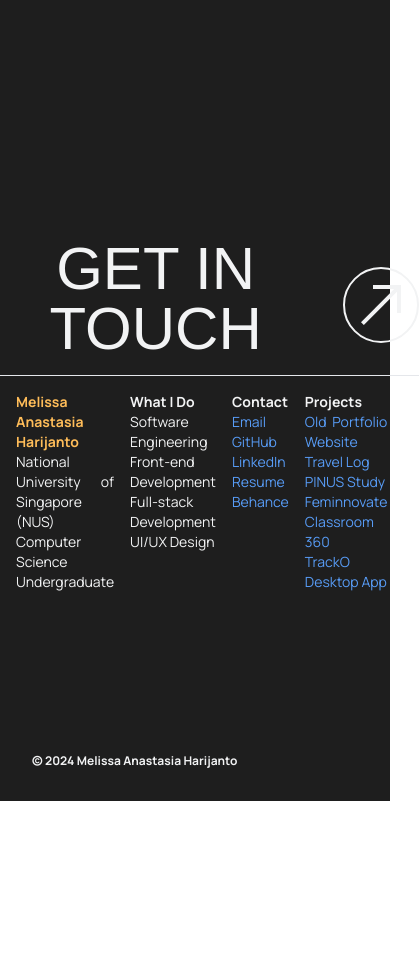
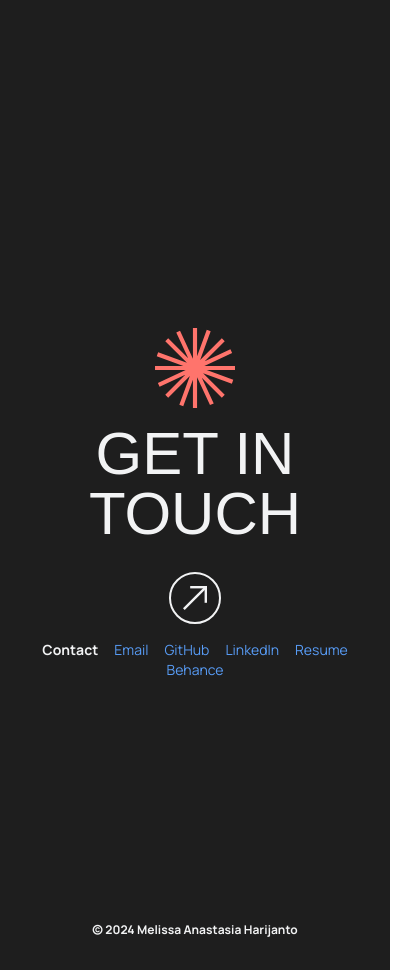
Before and after one commit to melissaharijanto/web-v4, a React (Vite) app: page / in a window 390 px wide. Shown: the part 5687-6657 px from the top of the page, 419 px wide, since content can reach past the window. Before the commit the page ends 6488 px from the top, so only its background shows below. Built offline with nearby package versions, Linux system fonts and the light colour scheme; a web font is replaced by a local one.

Commit message:
Make responsive footer

```diff
--- a/src/components/svgs/Asterisk.tsx
+++ b/src/components/svgs/Asterisk.tsx
@@ -1,14 +1,16 @@
 const Asterisk = ({
     fill = 'fill-[#FFFFFFF]',
     width,
+    className,
 }: {
     fill?: string;
     width: string;
+    className?: string;
 }) => {
     return (
         <svg
             xmlns="http://www.w3.org/2000/svg"
-            className={`${width}`}
+            className={`${width} ${className}`}
             zoomAndPan="magnify"
             preserveAspectRatio="xMidYMid meet"
             viewBox="0 0 2250 2250.000011"
--- a/src/pages/Footer.tsx
+++ b/src/pages/Footer.tsx
@@ -4,28 +4,38 @@ import { styles } from '../utils/css/styles';
 import { childVariantsThree } from '../utils/data/animation';
 import { motion } from 'framer-motion';
 import { footerLinks, links } from '../utils/data/links';
+import Asterisk from '../components/svgs/Asterisk';
 
 const Footer = () => {
     return (
         <div
-            className={`min-h-[80vh] relative mt-32 w-full flex flex-col justify-between`}>
+            className={`h-screen lg:h-[80vh] lg:min-h-[80vh] relative mt-32 w-full flex flex-col justify-between`}>
             <div />
             <div
-                className={`grid grid-cols-[3fr_7fr] place-items-center relative`}>
+                className={`flex flex-col justify-center items-center lg:grid lg:grid-cols-[1fr_3fr] lg:place-items-center relative`}>
                 <div />
                 <AnimationLayout className="w-full">
                     <div className="w-full">
                         <motion.div
                             variants={childVariantsThree}
-                            className="flex items-center gap-x-8">
+                            className="flex flex-col lg:flex-row lg:justify-start justify-center items-center gap-y-4 lg:gap-y-0 lg:gap-x-4">
+                            <Asterisk
+                                width="w-20"
+                                fill="fill-red"
+                                className="mt-2"
+                            />
                             <p className={`${styles['header-xl']}`}>
-                                GET IN TOUCH
+                                GET IN
+                                <span className="lg:hidden">
+                                    <br />
+                                </span>{' '}
+                                TOUCH
                             </p>
                             <a
                                 href={links.email}
-                                className="border-2 border-white rounded-full p-4 group hover:border-yellow transition-all ease-in mt-3">
+                                className="border-2 border-white rounded-full p-3 lg:p-4 group hover:border-yellow transition-all ease-in mt-3">
                                 <DiagonalArrow
-                                    width="w-10"
+                                    width="w-6 lg:w-10"
                                     fill={
                                         'fill-white group-hover:fill-yellow transition-all ease-in'
                                     }
@@ -33,13 +43,17 @@ const Footer = () => {
                                 />
                             </a>
                         </motion.div>
-                        <motion.div variants={childVariantsThree}>
-                            <hr className="w-full mt-4"></hr>
+                        <motion.div
+                            className="w-full lg:block hidden"
+                            variants={childVariantsThree}>
+                            <hr className="w-[90%] lg:w-full mt-4"></hr>
                         </motion.div>
                         <motion.div
                             variants={childVariantsThree}
-                            className={`${styles['paragraph-text']} text-left grid grid-cols-[1.5fr_1fr_1fr_1fr_1fr] mx-4 gap-x-4 my-4`}>
-                            <motion.div variants={childVariantsThree}>
+                            className={`${styles['paragraph-text']} !text-sm !text-left lg:grid lg:grid-cols-[1.5fr_1fr_1fr_1fr_1fr] mx-4 gap-x-4 my-4`}>
+                            <motion.div
+                                variants={childVariantsThree}
+                                className="lg:block hidden">
                                 <p className="font-bold !text-yellow">
                                     Melissa Anastasia Harijanto
                                 </p>
@@ -48,7 +62,7 @@ const Footer = () => {
                             </motion.div>
                             <motion.div
                                 variants={childVariantsThree}
-                                className="flex flex-col">
+                                className="lg:block hidden">
                                 <p className="font-bold">What I Do</p>
                                 {footerLinks.one.map((label) => {
                                     return <p>{label.label}</p>;
@@ -56,31 +70,35 @@ const Footer = () => {
                             </motion.div>
                             <motion.div
                                 variants={childVariantsThree}
-                                className="flex flex-col">
+                                className="flex flex-wrap gap-x-4 lg:flex-col justify-center items-center lg:justify-start lg:items-start">
                                 <p className="font-bold">Contact</p>
                                 {footerLinks.two.map((link) => {
                                     return (
+                                        <p>
                                             <a
                                                 href={link.link}
                                                 target="_blank"
                                                 className="!text-blue hover:font-bold !hover:text-blue-pressed transition-all ease-in">
                                                 {link.label}
                                             </a>
+                                        </p>
                                     );
                                 })}
                             </motion.div>
                             <motion.div
                                 variants={childVariantsThree}
-                                className="flex flex-col">
+                                className="lg:block hidden">
                                 <p className="font-bold">Projects</p>
                                 {footerLinks.three.map((link) => {
                                     return (
+                                        <p>
                                             <a
                                                 href={link.link}
                                                 target="_blank"
                                                 className="!text-blue hover:font-bold !hover:text-blue-pressed transition-all ease-in">
                                                 {link.label}
                                             </a>
+                                        </p>
                                     );
                                 })}
                             </motion.div>
@@ -88,7 +106,7 @@ const Footer = () => {
                     </div>
                 </AnimationLayout>
             </div>
-            <div className="flex text-right items-start flex-col mx-8 my-8">
+            <div className="flex items-center lg:items-start flex-col mx-8 my-8">
                 <p className={`${styles['paragraph-text']} !text-xs font-bold`}>
                     &copy; 2024 Melissa Anastasia Harijanto
                 </p>
```
Lines whose indentation alone changed are shown as unchanged.
